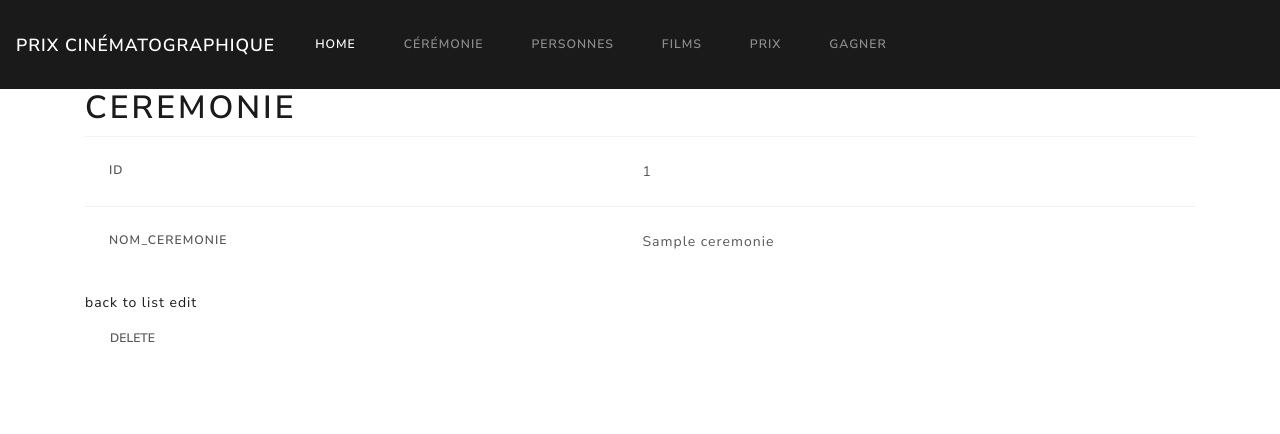
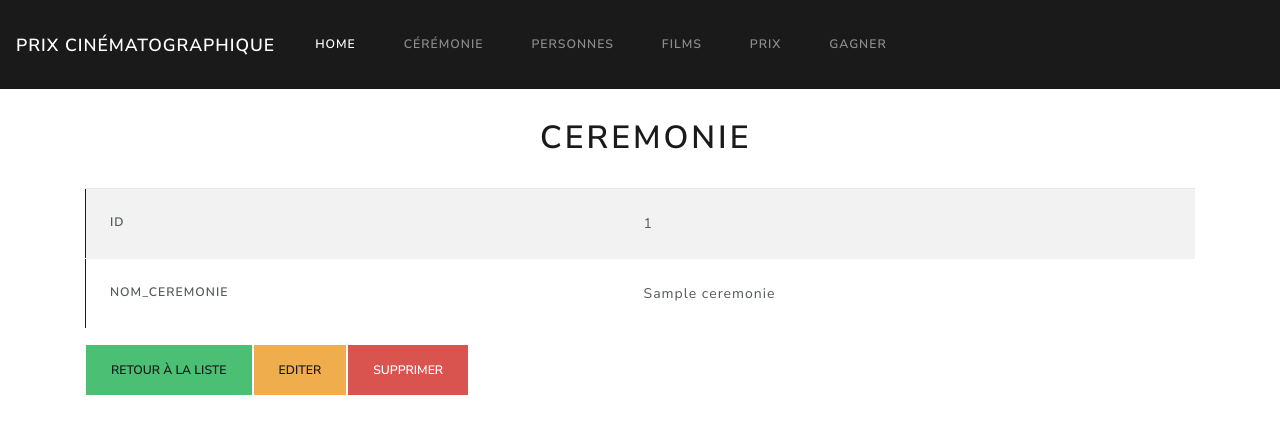
Before and after one commit to MaximeCaricand/symphony-crud, a Symfony app: template templates/ceremonie/show.html.twig in a window 1280 px wide. Shown: the top 434 px of the page. Run offline with Twig, Linux system fonts and the light colour scheme; the template is opened without the code that fills it: most values are stand-ins (such as "Sample title", 1, 10 or a date in 2020); some libraries are stand-ins or nearby versions.

Commit message:
twig cérémonie

```diff
--- a/templates/ceremonie/_delete_form.html.twig
+++ b/templates/ceremonie/_delete_form.html.twig
@@ -1,5 +1,5 @@
-<form method="post" action="{{ path('ceremonie_delete', {'id': ceremonie.id}) }}" onsubmit="return confirm('Are you sure you want to delete this item?');">
+<form method="post" action="{{ path('ceremonie_delete', {'id': ceremonie.id}) }}" onsubmit="return confirm('Êtes vous sur de vouloir supprimer cette entrée ?');">
     <input type="hidden" name="_method" value="DELETE">
     <input type="hidden" name="_token" value="{{ csrf_token('delete' ~ ceremonie.id) }}">
-    <button class="btn">Delete</button>
+    <button type="btn" class="btn btn-danger">SUPPRIMER</button>
 </form>
--- a/templates/ceremonie/show.html.twig
+++ b/templates/ceremonie/show.html.twig
@@ -3,24 +3,27 @@
 {% block title %}Ceremonie{% endblock %}
 
 {% block body %}
-    <h1>Ceremonie</h1>
 
-    <table class="table">
+    <h1 class="mx-auto" style="width: 200px; margin-top: 30px; margin-bottom: 30px;">Ceremonie</h1>
+
+    <table class="table table-striped table-hover border-left border-primary">
         <tbody>
             <tr>
                 <th>Id</th>
                 <td>{{ ceremonie.id }}</td>
             </tr>
             <tr>
-                <th>Nom_ceremonie</th>
+                <th class="th-lg">Nom_ceremonie</th>
                 <td>{{ ceremonie.nomCeremonie }}</td>
             </tr>
         </tbody>
     </table>
 
-    <a href="{{ path('ceremonie_index') }}">back to list</a>
-
-    <a href="{{ path('ceremonie_edit', {'id': ceremonie.id}) }}">edit</a>
-
-    {{ include('ceremonie/_delete_form.html.twig') }}
+    <table>
+        <tbody>
+            <td><button type="button" class="btn btn-success"><a href="{{ path('ceremonie_index') }}">Retour à la liste</a></button></td>
+            <td><button type="button" class="btn btn-warning"><a href="{{ path('ceremonie_edit', {'id': ceremonie.id}) }}">Editer</a></button></td>
+            <td>{{ include('ceremonie/_delete_form.html.twig') }}</td>
+        </tbody>
+    </table>
 {% endblock %}
```
Also changed, not shown: templates/ceremonie/index.html.twig (+7 -6 lines).
